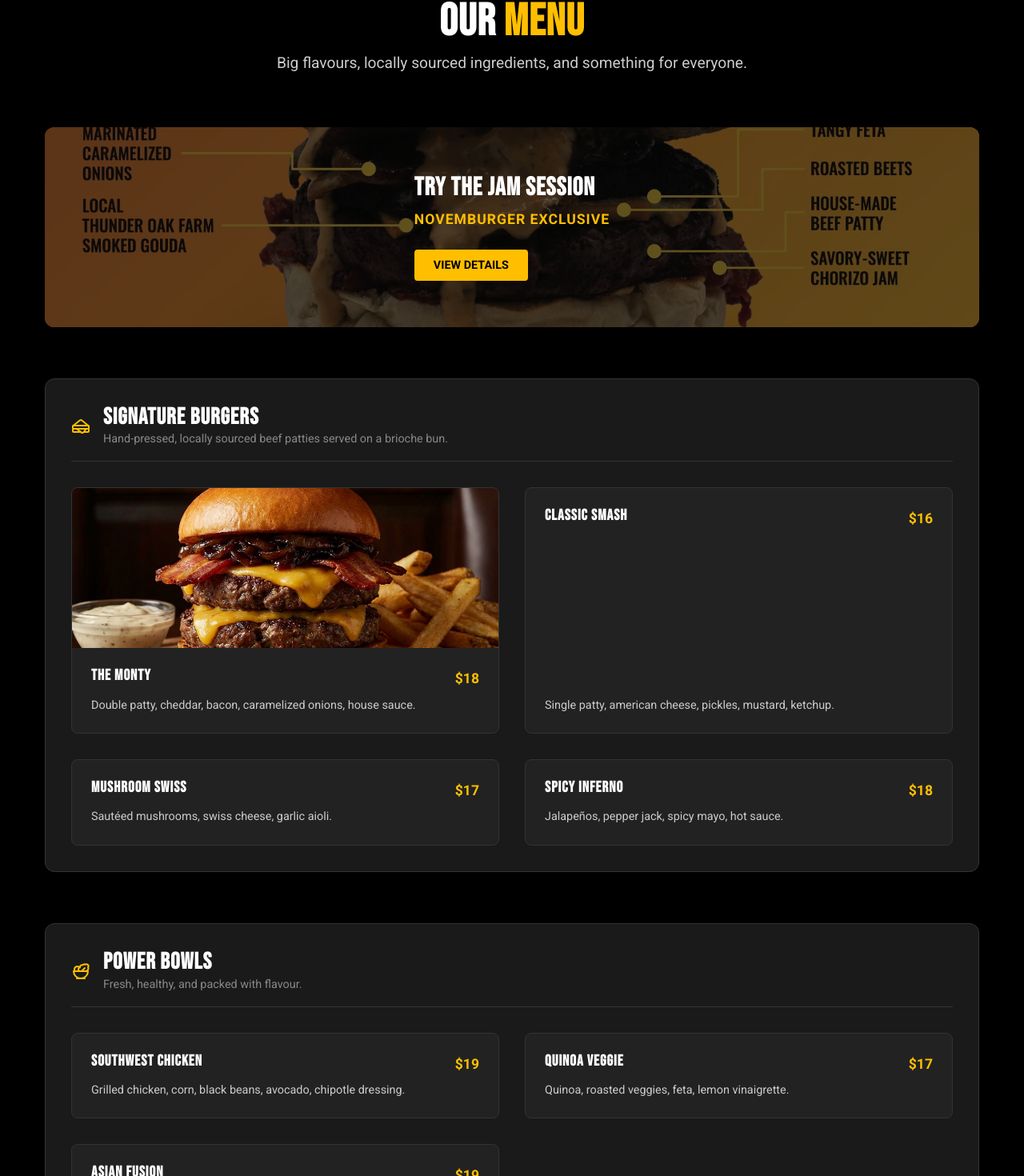
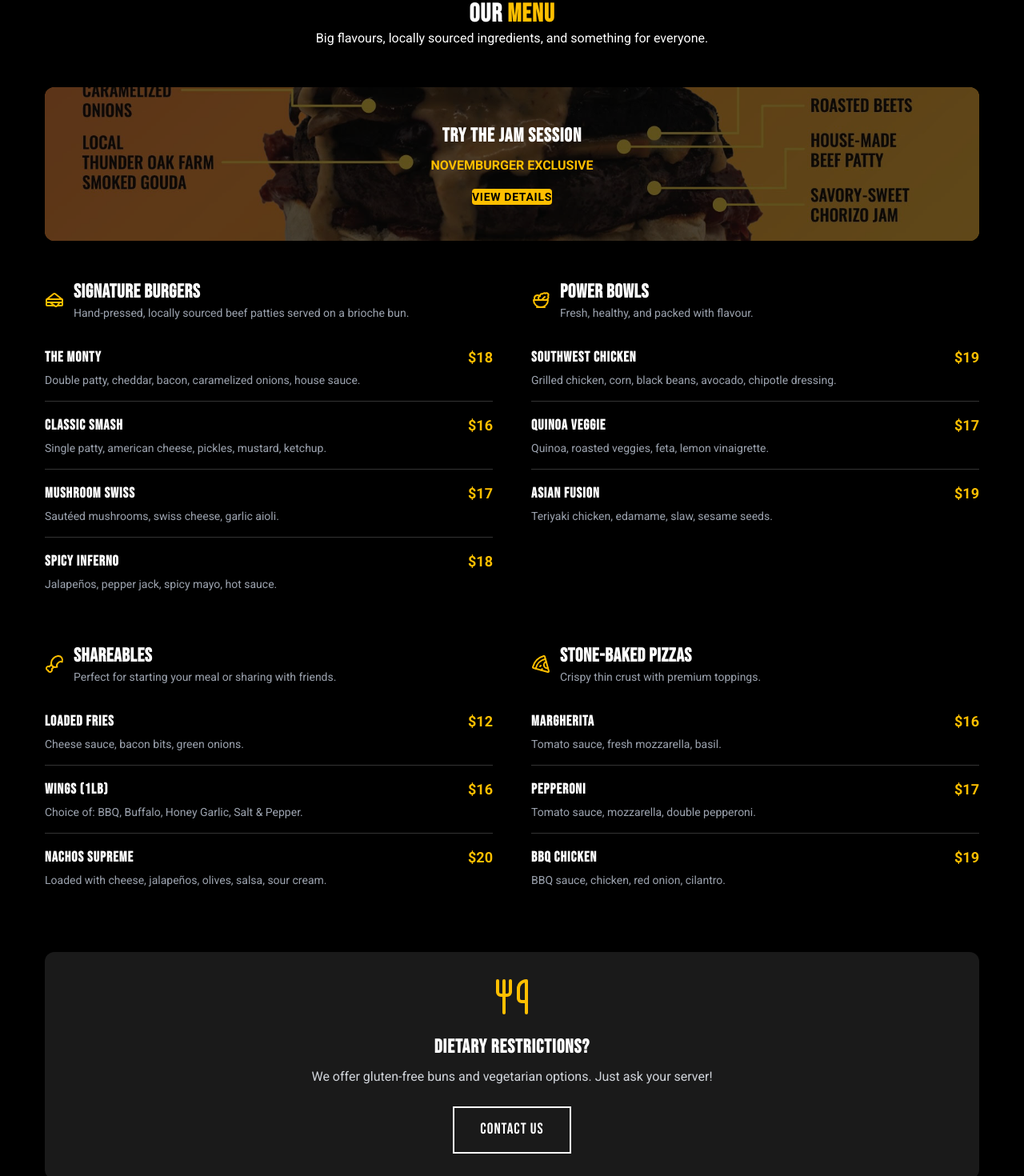
Before and after one commit to dmahoneyfrayze/montys-joint, a React (Vite) app: page /menu in a window 1280 px wide. Shown: the top 1470 px of the page at 80% size. Built offline with nearby package versions, Linux system fonts and the light colour scheme.

Commit message:
Restore original menu items and layout with fixed styling

```diff
--- a/src/pages/Menu.css
+++ b/src/pages/Menu.css
@@ -1,21 +1,245 @@
+/* Menu.css */
 .menu-page {
     padding-bottom: 4rem;
 }
 
-.menu-header {
+.text-center {
     text-align: center;
-    margin-bottom: 4rem;
 }
 
-.menu-header h1 {
-    font-size: 3.5rem;
-    margin-bottom: 0.5rem;
-    line-height: 1;
+.mb-12 {
+    margin-bottom: 3rem;
 }
 
-.menu-header p {
-    color: #ccc;
-    font-size: 1.2rem;
+.mb-6 {
+    margin-bottom: 1.5rem;
+}
+
+.mb-4 {
+    margin-bottom: 1rem;
+}
+
+.mb-2 {
+    margin-bottom: 0.5rem;
+}
+
+.mt-16 {
+    margin-top: 4rem;
+}
+
+.mt-4 {
+    margin-top: 1rem;
+}
+
+.mt-1 {
+    margin-top: 0.25rem;
+}
+
+.mx-auto {
+    margin-left: auto;
+    margin-right: auto;
+}
+
+.text-yellow {
+    color: var(--color-yellow);
+}
+
+.text-white {
+    color: #fff;
+}
+
+.text-gray-300 {
+    color: #d1d5db;
+}
+
+.text-gray-400 {
+    color: #9ca3af;
+}
+
+.font-bold {
+    font-weight: bold;
+}
+
+.text-2xl {
+    font-size: 1.5rem;
+    line-height: 2rem;
+}
+
+.text-lg {
+    font-size: 1.125rem;
+    line-height: 1.75rem;
+}
+
+.text-sm {
+    font-size: 0.875rem;
+    line-height: 1.25rem;
+}
+
+.uppercase {
+    text-transform: uppercase;
+}
+
+.tracking-wide {
+    letter-spacing: 0.025em;
+}
+
+.tracking-wider {
+    letter-spacing: 0.05em;
+}
+
+.flex {
+    display: flex;
+}
+
+.items-center {
+    align-items: center;
+}
+
+.items-start {
+    align-items: flex-start;
+}
+
+.justify-between {
+    justify-content: space-between;
+}
+
+.justify-center {
+    justify-content: center;
+}
+
+.flex-col {
+    flex-direction: column;
+}
+
+.flex-1 {
+    flex: 1 1 0%;
+}
+
+.gap-3 {
+    gap: 0.75rem;
+}
+
+.pr-4 {
+    padding-right: 1rem;
+}
+
+.p-4 {
+    padding: 1rem;
+}
+
+.p-8 {
+    padding: 2rem;
+}
+
+.rounded-xl {
+    border-radius: 0.75rem;
+}
+
+.rounded {
+    border-radius: 0.25rem;
+}
+
+.bg-darker {
+    background-color: #1a1a1a;
+}
+
+.bg-black\/60 {
+    background-color: rgba(0, 0, 0, 0.6);
+}
+
+.bg-yellow {
+    background-color: var(--color-yellow);
+}
+
+.text-black {
+    color: #000;
+}
+
+.border {
+    border-width: 1px;
+}
+
+.border-gray-800 {
+    border-color: #1f2937;
+}
+
+.border-b {
+    border-bottom-width: 1px;
+}
+
+.pb-2 {
+    padding-bottom: 0.5rem;
+}
+
+.block {
+    display: block;
+}
+
+.relative {
+    position: relative;
+}
+
+.absolute {
+    position: absolute;
+}
+
+.inset-0 {
+    top: 0;
+    right: 0;
+    bottom: 0;
+    left: 0;
+}
+
+.overflow-hidden {
+    overflow: hidden;
+}
+
+.w-full {
+    width: 100%;
+}
+
+.h-48 {
+    height: 12rem;
+}
+
+.object-cover {
+    object-fit: cover;
+}
+
+.z-10 {
+    z-index: 10;
+}
+
+.z-20 {
+    z-index: 20;
+}
+
+.inline-block {
+    display: inline-block;
+}
+
+/* Custom Grid for Menu Categories */
+.menu-grid {
+    display: grid;
+    gap: 3rem;
+    grid-template-columns: 1fr;
+}
+
+@media (min-width: 768px) {
+    .menu-grid {
+        grid-template-columns: repeat(2, 1fr);
+    }
+}
+
+.menu-item {
+    border-bottom: 1px solid #333;
+    padding-bottom: 1rem;
+    margin-bottom: 1rem;
+}
+
+.menu-item:last-child {
+    border-bottom: none;
+    margin-bottom: 0;
 }
 
 .promo-banner {
@@ -23,20 +247,14 @@
     position: relative;
     border-radius: 12px;
     overflow: hidden;
-    margin-bottom: 4rem;
-    height: 250px;
-    text-decoration: none;
+    height: 200px;
+    margin-bottom: 3rem;
 }
 
 .promo-banner img {
     width: 100%;
     height: 100%;
     object-fit: cover;
-    transition: transform 0.3s ease;
-}
-
-.promo-banner:hover img {
-    transform: scale(1.05);
 }
 
 .promo-overlay {
@@ -47,170 +265,4 @@
     flex-direction: column;
     align-items: center;
     justify-content: center;
-    z-index: 10;
 }
-
-.promo-content h3 {
-    font-size: 2rem;
-    color: #fff;
-    margin-bottom: 0.5rem;
-    text-transform: uppercase;
-}
-
-.promo-content p {
-    color: var(--color-yellow);
-    font-weight: bold;
-    font-size: 1.1rem;
-    letter-spacing: 1px;
-}
-
-.promo-btn {
-    margin-top: 1.5rem;
-    background: var(--color-yellow);
-    color: #000;
-    padding: 0.5rem 1.5rem;
-    border-radius: 4px;
-    font-weight: bold;
-    text-transform: uppercase;
-    font-size: 0.9rem;
-    display: inline-block;
-}
-
-.menu-grid {
-    display: grid;
-    gap: 4rem;
-}
-
-.menu-category {
-    background: #1a1a1a;
-    border: 1px solid #333;
-    border-radius: 12px;
-    padding: 2rem;
-    overflow: hidden;
-}
-
-.category-header {
-    display: flex;
-    align-items: center;
-    gap: 1rem;
-    margin-bottom: 2rem;
-    border-bottom: 1px solid #333;
-    padding-bottom: 1rem;
-}
-
-.category-header h2 {
-    font-size: 1.8rem;
-    color: #fff;
-    margin: 0;
-    text-transform: uppercase;
-}
-
-.category-header p {
-    color: #888;
-    font-size: 0.9rem;
-    margin: 0;
-}
-
-.menu-items-grid {
-    display: grid;
-    gap: 2rem;
-}
-
-@media (min-width: 768px) {
-    .menu-items-grid {
-        grid-template-columns: repeat(2, 1fr);
-    }
-}
-
-.menu-item-card {
-    background: #222;
-    border-radius: 8px;
-    overflow: hidden;
-    transition: transform 0.2s ease, box-shadow 0.2s ease;
-    border: 1px solid #333;
-    display: flex;
-    flex-direction: column;
-}
-
-.menu-item-card:hover {
-    transform: translateY(-5px);
-    box-shadow: 0 10px 20px rgba(0, 0, 0, 0.3);
-    border-color: var(--color-yellow);
-}
-
-.menu-item-image {
-    height: 200px;
-    width: 100%;
-    object-fit: cover;
-    background: #333;
-}
-
-.menu-item-content {
-    padding: 1.5rem;
-    flex: 1;
-    display: flex;
-    flex-direction: column;
-}
-
-.menu-item-header {
-    display: flex;
-    justify-content: space-between;
-    align-items: flex-start;
-    margin-bottom: 0.5rem;
-}
-
-.menu-item-title {
-    font-size: 1.2rem;
-    font-weight: bold;
-    color: #fff;
-    margin: 0;
-}
-
-.menu-item-price {
-    color: var(--color-yellow);
-    font-weight: bold;
-    font-size: 1.1rem;
-}
-
-.menu-item-desc {
-    color: #ccc;
-    font-size: 0.9rem;
-    line-height: 1.5;
-    margin-top: auto;
-}
-
-.dietary-section {
-    margin-top: 4rem;
-    text-align: center;
-    padding: 3rem;
-    background: #1a1a1a;
-    border-radius: 12px;
-    border: 1px solid #333;
-}
-
-.dietary-section h3 {
-    color: #fff;
-    font-size: 1.8rem;
-    margin-bottom: 1rem;
-}
-
-.dietary-section p {
-    color: #ccc;
-    margin-bottom: 2rem;
-}
-
-.btn-outline {
-    border: 2px solid var(--color-yellow);
-    color: var(--color-yellow);
-    padding: 0.8rem 2rem;
-    border-radius: 4px;
-    text-decoration: none;
-    font-weight: bold;
-    transition: all 0.3s ease;
-    display: inline-block;
-}
-
-.btn-outline:hover {
-    background: var(--color-yellow);
-    color: #000;
-}
--- a/src/pages/Menu.jsx
+++ b/src/pages/Menu.jsx
@@ -12,27 +12,10 @@ const Menu = () => {
             icon: <Sandwich size={24} className="text-yellow" />,
             description: 'Hand-pressed, locally sourced beef patties served on a brioche bun.',
             items: [
-                {
-                    name: 'The Monty',
-                    price: '$18',
-                    description: 'Double patty, cheddar, bacon, caramelized onions, house sauce.',
-                    image: '/assets/menu-burger.png'
-                },
-                {
-                    name: 'Classic Smash',
-                    price: '$16',
-                    description: 'Single patty, american cheese, pickles, mustard, ketchup.'
-                },
-                {
-                    name: 'Mushroom Swiss',
-                    price: '$17',
-                    description: 'Sautéed mushrooms, swiss cheese, garlic aioli.'
-                },
-                {
-                    name: 'Spicy Inferno',
-                    price: '$18',
-                    description: 'Jalapeños, pepper jack, spicy mayo, hot sauce.'
-                }
+                { name: 'The Monty', price: '$18', description: 'Double patty, cheddar, bacon, caramelized onions, house sauce.' },
+                { name: 'Classic Smash', price: '$16', description: 'Single patty, american cheese, pickles, mustard, ketchup.' },
+                { name: 'Mushroom Swiss', price: '$17', description: 'Sautéed mushrooms, swiss cheese, garlic aioli.' },
+                { name: 'Spicy Inferno', price: '$18', description: 'Jalapeños, pepper jack, spicy mayo, hot sauce.' }
             ]
         },
         {
@@ -41,21 +24,9 @@ const Menu = () => {
             icon: <Salad size={24} className="text-yellow" />,
             description: 'Fresh, healthy, and packed with flavour.',
             items: [
-                {
-                    name: 'Southwest Chicken',
-                    price: '$19',
-                    description: 'Grilled chicken, corn, black beans, avocado, chipotle dressing.'
-                },
-                {
-                    name: 'Quinoa Veggie',
-                    price: '$17',
-                    description: 'Quinoa, roasted veggies, feta, lemon vinaigrette.'
-                },
-                {
-                    name: 'Asian Fusion',
-                    price: '$19',
-                    description: 'Teriyaki chicken, edamame, slaw, sesame seeds.'
-                }
+                { name: 'Southwest Chicken', price: '$19', description: 'Grilled chicken, corn, black beans, avocado, chipotle dressing.' },
+                { name: 'Quinoa Veggie', price: '$17', description: 'Quinoa, roasted veggies, feta, lemon vinaigrette.' },
+                { name: 'Asian Fusion', price: '$19', description: 'Teriyaki chicken, edamame, slaw, sesame seeds.' }
             ]
         },
         {
@@ -64,21 +35,9 @@ const Menu = () => {
             icon: <Drumstick size={24} className="text-yellow" />,
             description: 'Perfect for starting your meal or sharing with friends.',
             items: [
-                {
-                    name: 'Loaded Fries',
-                    price: '$12',
-                    description: 'Cheese sauce, bacon bits, green onions.'
-                },
-                {
-                    name: 'Wings (1lb)',
-                    price: '$16',
-                    description: 'Choice of: BBQ, Buffalo, Honey Garlic, Salt & Pepper.'
-                },
-                {
-                    name: 'Nachos Supreme',
-                    price: '$20',
-                    description: 'Loaded with cheese, jalapeños, olives, salsa, sour cream.'
-                }
+                { name: 'Loaded Fries', price: '$12', description: 'Cheese sauce, bacon bits, green onions.' },
+                { name: 'Wings (1lb)', price: '$16', description: 'Choice of: BBQ, Buffalo, Honey Garlic, Salt & Pepper.' },
+                { name: 'Nachos Supreme', price: '$20', description: 'Loaded with cheese, jalapeños, olives, salsa, sour cream.' }
             ]
         },
         {
@@ -87,70 +46,52 @@ const Menu = () => {
             icon: <Pizza size={24} className="text-yellow" />,
             description: 'Crispy thin crust with premium toppings.',
             items: [
-                {
-                    name: 'Margherita',
-                    price: '$16',
-                    description: 'Tomato sauce, fresh mozzarella, basil.'
-                },
-                {
-                    name: 'Pepperoni',
-                    price: '$17',
-                    description: 'Tomato sauce, mozzarella, double pepperoni.'
-                },
-                {
-                    name: 'BBQ Chicken',
-                    price: '$19',
-                    description: 'BBQ sauce, chicken, red onion, cilantro.'
-                }
+                { name: 'Margherita', price: '$16', description: 'Tomato sauce, fresh mozzarella, basil.' },
+                { name: 'Pepperoni', price: '$17', description: 'Tomato sauce, mozzarella, double pepperoni.' },
+                { name: 'BBQ Chicken', price: '$19', description: 'BBQ sauce, chicken, red onion, cilantro.' }
             ]
         }
     ];
 
     return (
-        <div className="page-container menu-page">
+        <div className="page-container">
             <div className="container section-padding">
-                <MotionSection className="menu-header">
+                <MotionSection className="text-center mb-12">
                     <h1 className="page-title">OUR <span className="text-yellow">MENU</span></h1>
                     <p className="page-subtitle">Big flavours, locally sourced ingredients, and something for everyone.</p>
                 </MotionSection>
 
                 {/* Novemburger Promo Banner */}
-                <MotionSection delay={0.1}>
-                    <Link to="/promotions" className="promo-banner">
-                        <div className="promo-overlay">
-                            <div className="promo-content">
-                                <h3>TRY THE JAM SESSION</h3>
-                                <p>NOVEMBURGER EXCLUSIVE</p>
-                                <span className="promo-btn">View Details</span>
-                            </div>
+                <MotionSection delay={0.1} className="mb-12">
+                    <Link to="/promotions" className="block relative rounded-xl overflow-hidden group">
+                        <div className="absolute inset-0 bg-black/60 group-hover:bg-black/50 transition-colors z-10"></div>
+                        <img src="/assets/novemburger.jpg" alt="Novemburger" className="w-full h-48 object-cover" />
+                        <div className="absolute inset-0 z-20 flex flex-col items-center justify-center text-center p-4">
+                            <h3 className="text-2xl font-bold text-white mb-2">TRY THE JAM SESSION</h3>
+                            <p className="text-yellow font-bold">NOVEMBURGER EXCLUSIVE</p>
+                            <span className="mt-4 inline-block bg-yellow text-black px-4 py-2 rounded font-bold text-sm uppercase tracking-wider">View Details</span>
                         </div>
-                        <img src="/assets/novemburger.jpg" alt="Novemburger" />
                     </Link>
                 </MotionSection>
 
                 <div className="menu-grid">
                     {menuCategories.map((category, index) => (
                         <MotionSection key={category.id} delay={index * 0.1} className="menu-category">
-                            <div className="category-header">
+                            <div className="category-header flex items-center gap-3 mb-6 border-b border-gray-800 pb-2">
                                 {category.icon}
                                 <div>
-                                    <h2>{category.title}</h2>
-                                    <p>{category.description}</p>
+                                    <h2 className="text-2xl font-bold text-white uppercase tracking-wide">{category.title}</h2>
+                                    <p className="text-gray-400 text-sm">{category.description}</p>
                                 </div>
                             </div>
-                            <div className="menu-items-grid">
+                            <div className="menu-items space-y-6">
                                 {category.items.map((item, idx) => (
-                                    <div key={idx} className="menu-item-card">
-                                        {item.image && (
-                                            <img src={item.image} alt={item.name} className="menu-item-image" />
-                                        )}
-                                        <div className="menu-item-content">
-                                            <div className="menu-item-header">
-                                                <h3 className="menu-item-title">{item.name}</h3>
-                                                <span className="menu-item-price">{item.price}</span>
-                                            </div>
-                                            <p className="menu-item-desc">{item.description}</p>
+                                    <div key={idx} className="menu-item flex justify-between items-start group">
+                                        <div className="flex-1 pr-4">
+                                            <h3 className="text-lg font-bold text-white group-hover:text-yellow transition-colors">{item.name}</h3>
+                                            <p className="text-gray-400 text-sm mt-1">{item.description}</p>
                                         </div>
+                                        <span className="text-yellow font-bold text-lg">{item.price}</span>
                                     </div>
                                 ))}
                             </div>
@@ -158,11 +99,11 @@ const Menu = () => {
                     ))}
                 </div>
 
-                <MotionSection delay={0.4} className="dietary-section">
+                <MotionSection delay={0.4} className="text-center mt-16 p-8 bg-darker rounded-xl border border-gray-800">
                     <Utensils size={48} className="text-yellow mx-auto mb-4" />
-                    <h3>DIETARY RESTRICTIONS?</h3>
-                    <p>We offer gluten-free buns and vegetarian options. Just ask your server!</p>
-                    <Link to="/contact" className="btn-outline">Contact Us</Link>
+                    <h3 className="text-2xl font-bold text-white mb-2">DIETARY RESTRICTIONS?</h3>
+                    <p className="text-gray-300 mb-6">We offer gluten-free buns and vegetarian options. Just ask your server!</p>
+                    <Link to="/contact" className="btn btn-outline">Contact Us</Link>
                 </MotionSection>
             </div>
         </div>
```
